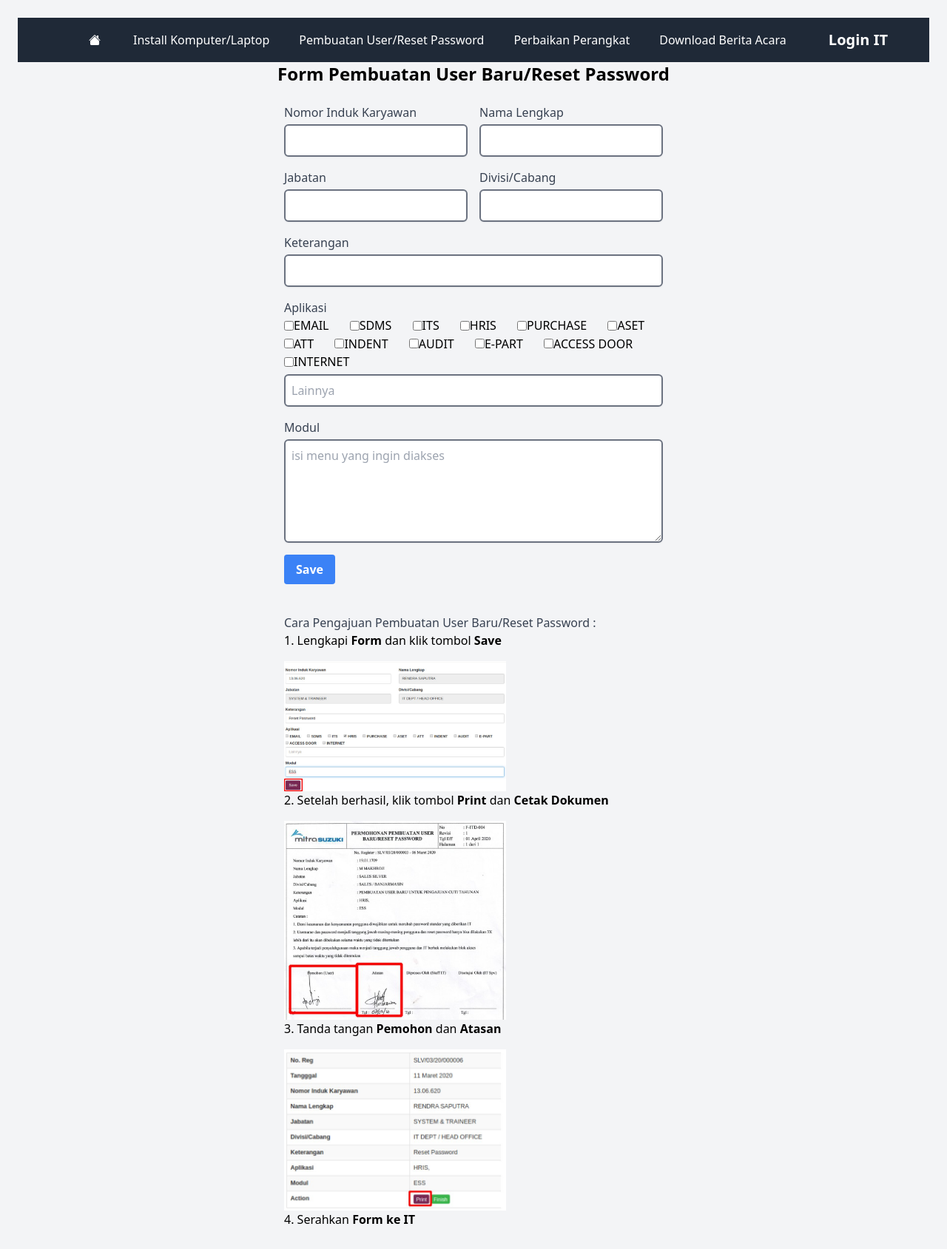
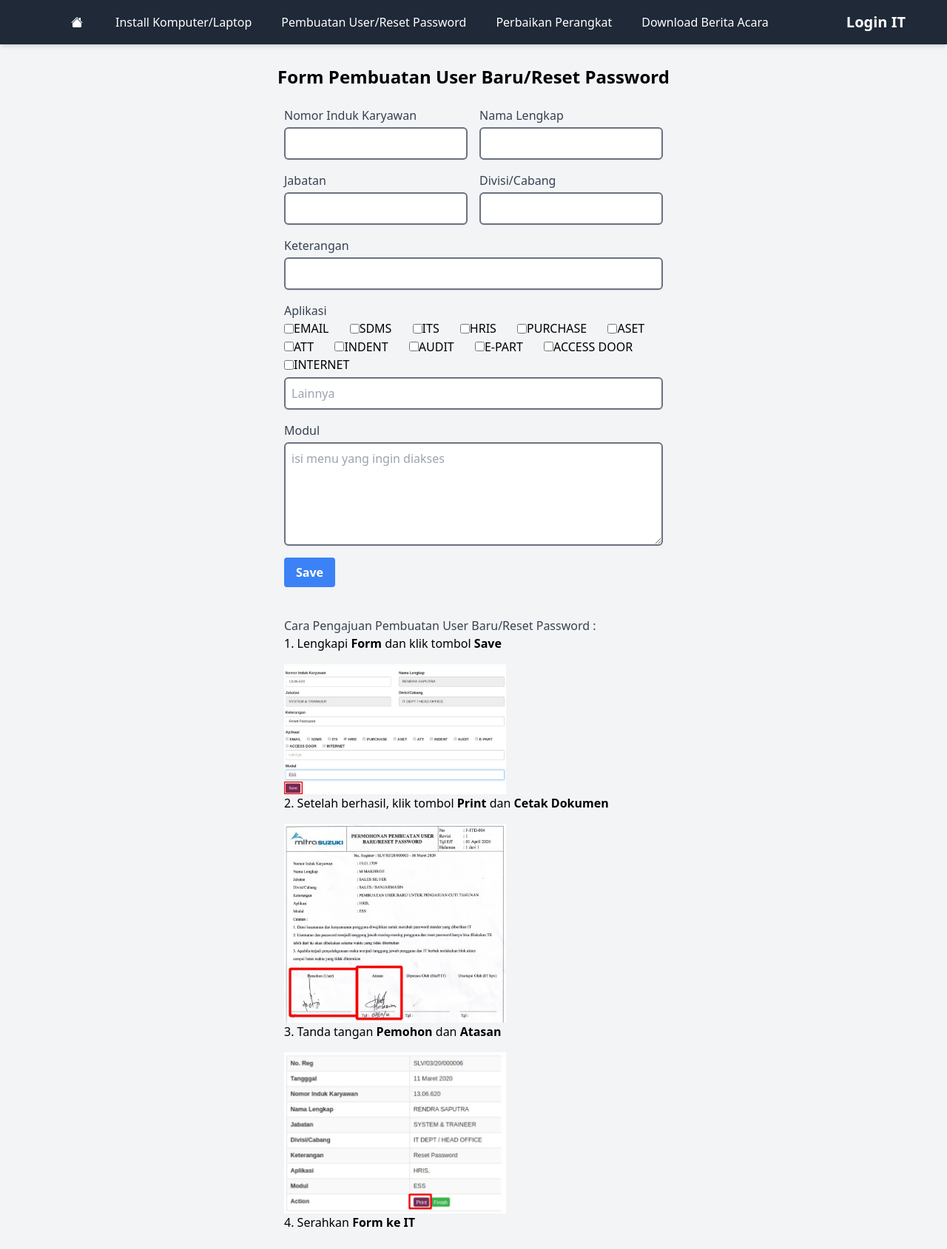
Before and after one commit to Aedezz/it-suzuki, a Laravel app: page /pembuatan-user in a window 1280 px wide. Shown: the whole page at 74% size. Before the commit the page ends 1655 px from the top, so only its background shows below. Run offline with Laravel 10, Linux system fonts and the light colour scheme.

Commit message:
Update user.blade.php

```diff
--- a/resources/views/form-db/user.blade.php
+++ b/resources/views/form-db/user.blade.php
@@ -1,4 +1,3 @@
-@include("layout.navbar")
 
 <!DOCTYPE html>
 <html lang="en">
@@ -11,6 +10,12 @@
     <link href="https://cdn.jsdelivr.net/npm/tailwindcss@2.2.19/dist/tailwind.min.css" rel="stylesheet">
 </head>
 <body class="bg-gray-100 p-6">
+    <!-- Fixed Navbar -->
+    <nav class="fixed top-0 left-0 right-0 bg-white shadow-md z-50">
+        @include("layout.navbar")
+    </nav>
+    <!-- Add padding to avoid content being hidden behind the navbar -->
+    <div class="pt-16">
         <h3 class="text-2xl font-bold mb-6 text-center">Form Pembuatan User Baru/Reset Password</h3>
         <div class="max-w-lg mx-auto">
             <form method="post" action="page2/user/proses.php?act=create" class="space-y-4">
@@ -75,5 +80,6 @@
                 <li>Serahkan <b>Form ke IT</b></li>
             </ol>
         </div>
+    </div>
 </body>
 </html>
```
Lines whose indentation alone changed are shown as unchanged.
